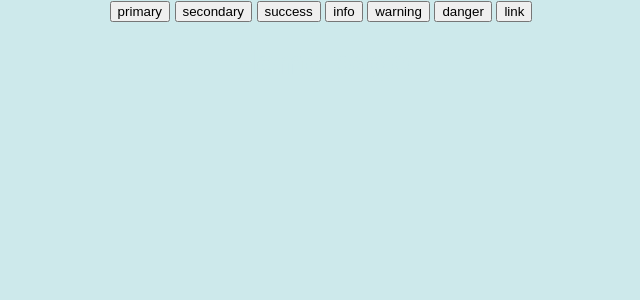
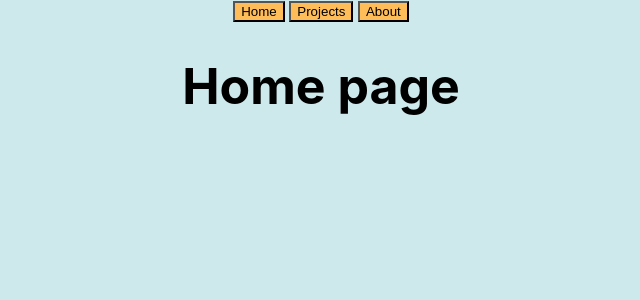
Before and after one commit to kehngid/my-app, a React (Create React App) app: page / in a window 1280 px wide. Shown: the top 300 px of the page, without its empty margins (319-959 px from the left). Built offline with nearby package versions, Linux system fonts and the light colour scheme.

Commit message:
Add css style sheet

```diff
--- a/src/Components/Navbar.js
+++ b/src/Components/Navbar.js
@@ -1,18 +1,14 @@
 import React from 'react';
 import { Button } from 'reactstrap';
-import'/Users/jakluge/Desktop/my-app/src/App.css';
+import'../Stylesheets/Navbar.css';
 
 export default class Navbar extends React.Component {
   render() {
     return (
       <div>
-        <Button color="primary">primary</Button>{' '}
-        <Button color="secondary">secondary</Button>{' '}
-        <Button color="success">success</Button>{' '}
-        <Button color="info">info</Button>{' '}
-        <Button color="warning">warning</Button>{' '}
-        <Button color="danger">danger</Button>{' '}
-        <Button color="link">link</Button>
+        <Button className="button">Home</Button>{' '}
+        <Button className="button">Projects</Button>{' '}
+        <Button className="button">About</Button>
       </div>
     );
   }
--- a/src/Pages/Home.js
+++ b/src/Pages/Home.js
@@ -1,6 +1,6 @@
 import { render } from '@testing-library/react';
 import React from 'react';
-import Title from '../Stylesheets/Home.css';
+import '../Stylesheets/Home.css';
 
 function Home()
 {
--- a/src/Stylesheets/Home.css
+++ b/src/Stylesheets/Home.css
@@ -0,0 +1,5 @@
+.title
+{
+    font-size: 50px;
+    color: black;
+}
--- /dev/null
+++ b/src/Stylesheets/Navbar.css
@@ -0,0 +1,4 @@
+.button
+{
+    background-color: #FFBD59
+};
```
